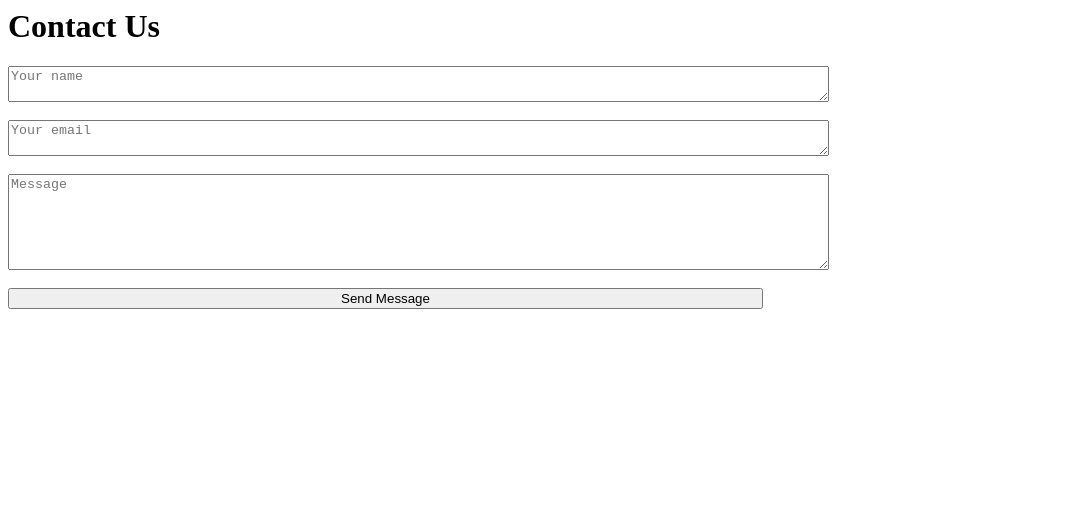
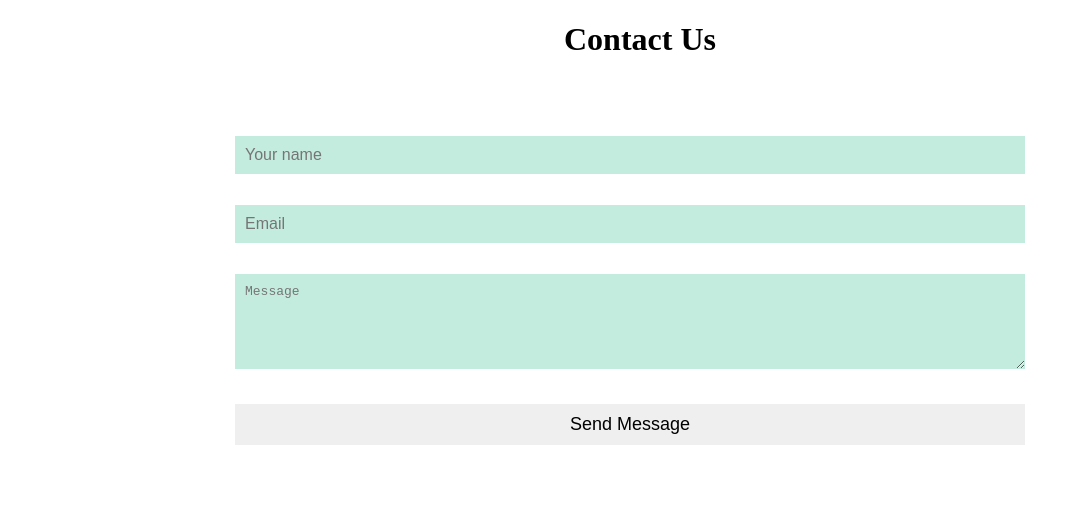
Before and after one commit to Hyradabezt/Hyradabezt.github.io, a plain HTML site: page form.html in a window 1280 px wide. Shown: the whole page, without its empty margins (0-1080 px from the left). Drawn offline with Linux system fonts and the light colour scheme.

Commit message:
Add files via upload

```diff
--- a/form.html
+++ b/form.html
@@ -1,14 +1,19 @@
-<html lang="en">
-<head>
-<body>
-  <h1>Contact Us</h1>
-  <textarea type="text" cols="100" rows="2" placeholder="Your name" name="name" id="name" style="color: blue"></textarea><br><br>
-
-  <textarea type="email" cols="100" rows="2" placeholder="Your email" name="email" id="name" style="color: blue"></textarea><br><br>
-
-  <textarea id="name" cols="100" rows="6" placeholder="Message" style="color: blue"></textarea><br><br>
-
-  <input type="submit" value="Send Message" id="sub" style="width: 755">
-</body>
-</head>
+<!DOCTYPE html>
+<html>
+  <head>
+    <meta charset="utf-8">
+    <meta name="viewport" content="width=device-width">
+    <title>Contact Us Form</title>
+  </head>
+  <body>
+   <div style="max-width: 850px; margin-left:auto; margin-right: auto">
+        <h1 style="text-align: center;">Contact Us</h1>
+        <form style="margin-left: -20px; padding: 40px" method="post" action="/contact-form-data/">
+              <p><input style="font-size:medium; padding:10px; border: none; background-color: rgb(196, 236, 222); width: 100%; margin-bottom: 15px; box-sizing: border-box;" name="readername" type="text" placeholder="Your name" required/></p>
+              <p><input  style="font-size:medium; padding:10px; border: none; background-color: rgb(196, 236, 222); width: 100%; margin-bottom: 15px; box-sizing: border-box;" name="readeremail" type="text" placeholder="Email" required/></p>
+              <p><textarea style="font-size:medium; padding:10px; border: none; background-color: rgb(196, 236, 222); width: 100%;  margin-bottom: 15px;box-sizing: border-box;" name="message" rows="5" cols="30" placeholder="Message" required></textarea>  </p>
+              <p><button style="font-size:large; padding:10px; border: none; width: 100%;  margin-bottom: 15px; box-sizing: border-box;"; type="submit">Send Message</button></p>
+        </form>
+    </div>
+  </body>
 </html>
```
